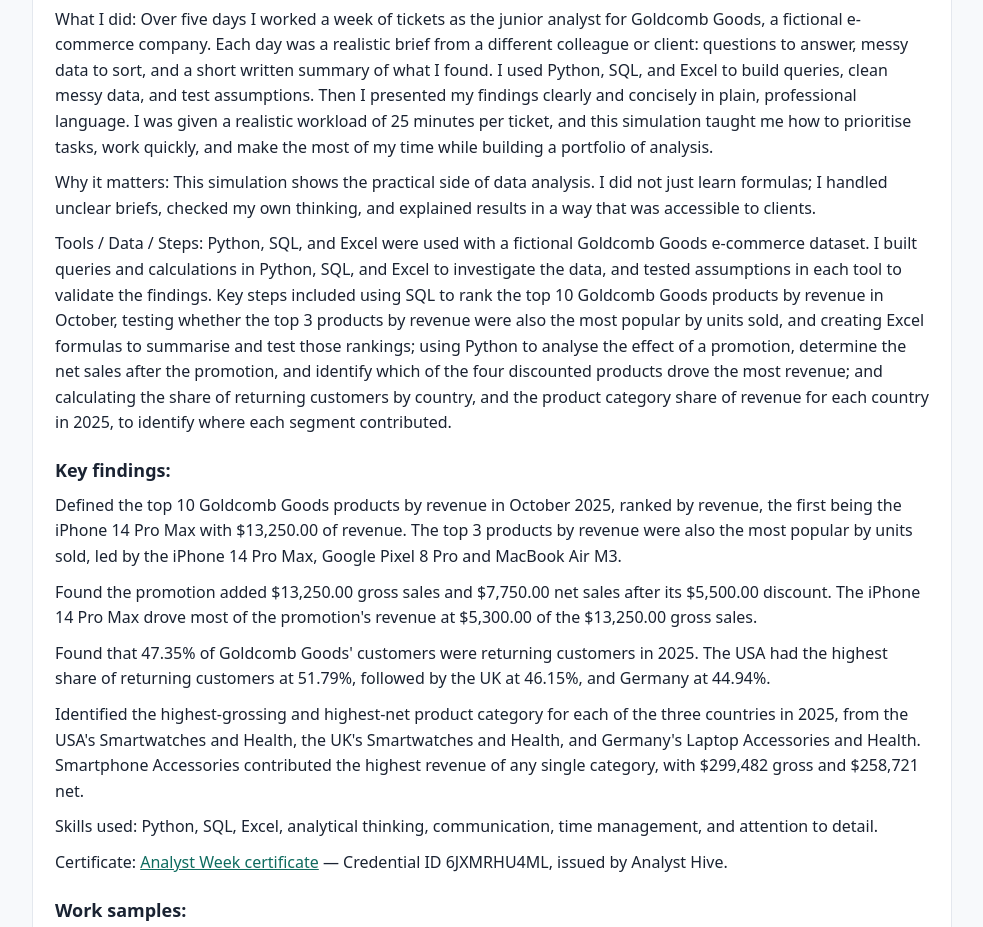
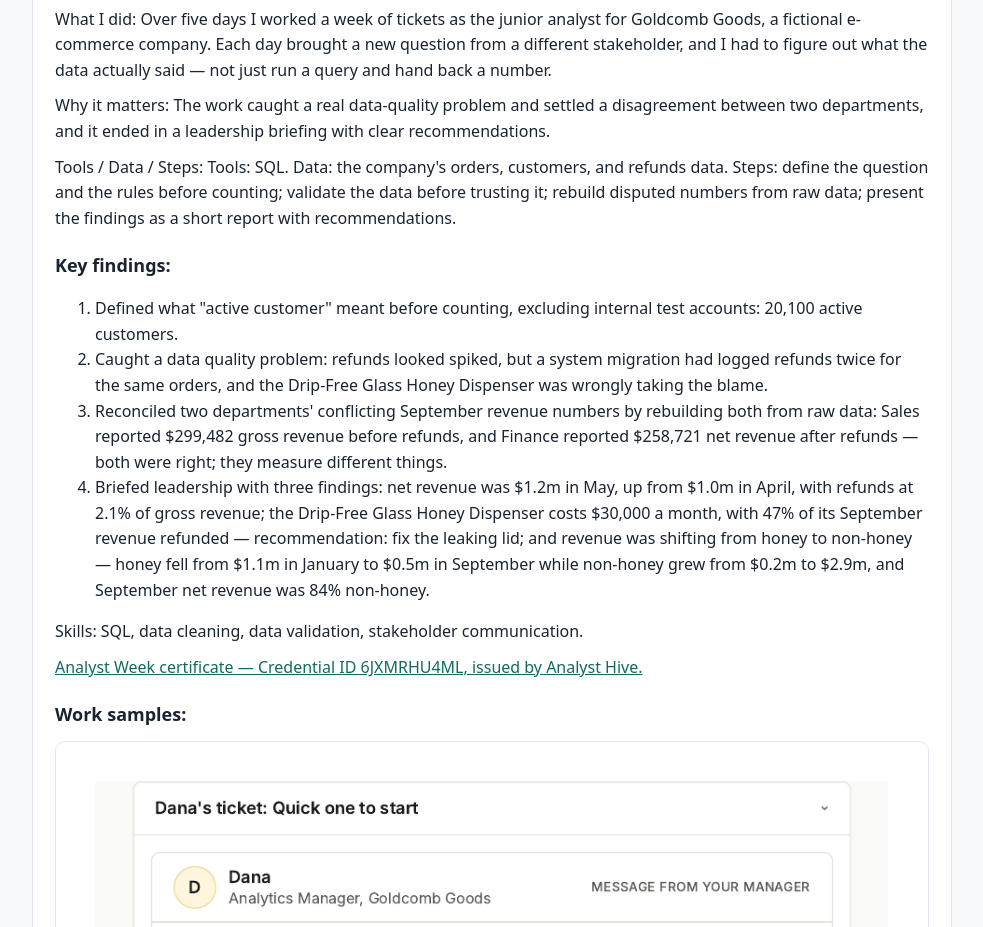
Before and after one commit to dylanmoses235-lang/portfolio, a plain HTML site: page analyst-week.html in a window 1280 px wide. Shown: the part 747-1674 px from the top of the page, without its empty margins (148-1131 px from the left). Drawn offline with Linux system fonts and the light colour scheme.

Commit message:
Fix Analyst Week page: restore the correct content
Updated the description meta tag to focus on SQL usage in the Analyst Week simulation. Added additional details about tasks and findings from the simulation.

```diff
--- a/analyst-week.html
+++ b/analyst-week.html
@@ -4,7 +4,7 @@
 <meta charset="utf-8">
 <meta name="viewport" content="width=device-width, initial-scale=1">
 <title>Analyst Week: Junior Data Analyst Simulation — Dylan Moses</title>
-<meta name="description" content="Analyst Week simulation: a week of data analyst tickets for Goldcomb Goods, using Python, SQL, and Excel.">
+<meta name="description" content="Analyst Week simulation: a week of data analyst tickets for Goldcomb Goods, using SQL.">
 <style>
 :root{--ink:#1a2332;--muted:#5b6472;--line:#e4e8ee;--bg:#f7f9fb;--card:#ffffff;--accent:#0f6b5f;--accent-soft:#e6f2f0;--soon:#9a6b00;--soon-bg:#fdf3dd}
 *{box-sizing:border-box}
@@ -62,24 +62,27 @@ footer.site{padding:26px 0 34px;color:var(--muted);font-size:14px;border-top:1px
 <p><a href="index.html">← Back to home</a></p>
 <section class="project">
 <div class="card">
-<h3>Analyst Week: Junior Data Analyst Simulation</h3><img src="analyst-week-certificate.png" alt="Dylan Moses's Analyst Week certificate from Analyst Hive" style="width:100%;height:auto;display:block;border:1px solid #26303f;border-radius:8px;margin:14px 0 4px">
+<h3>Analyst Week: Junior Data Analyst Simulation</h3>
+<img src="analyst-week-certificate.png" alt="Dylan Moses's Analyst Week certificate from Analyst Hive" style="width:100%;height:auto;display:block;border:1px solid #26303f;border-radius:8px;margin:14px 0 4px">
 <p>Analyst Hive · Completed November 2026. Goldcomb Goods is a fictional company in a simulation — not employment. Performance review verdict: "Ready for week two."</p>
-<p>What I did: Over five days I worked a week of tickets as the junior analyst for Goldcomb Goods, a fictional e-commerce company. Each day was a realistic brief from a different colleague or client: questions to answer, messy data to sort, and a short written summary of what I found. I used Python, SQL, and Excel to build queries, clean messy data, and test assumptions. Then I presented my findings clearly and concisely in plain, professional language. I was given a realistic workload of 25 minutes per ticket, and this simulation taught me how to prioritise tasks, work quickly, and make the most of my time while building a portfolio of analysis.</p>
-<p>Why it matters: This simulation shows the practical side of data analysis. I did not just learn formulas; I handled unclear briefs, checked my own thinking, and explained results in a way that was accessible to clients.</p>
-<p>Tools / Data / Steps: Python, SQL, and Excel were used with a fictional Goldcomb Goods e-commerce dataset. I built queries and calculations in Python, SQL, and Excel to investigate the data, and tested assumptions in each tool to validate the findings. Key steps included using SQL to rank the top 10 Goldcomb Goods products by revenue in October, testing whether the top 3 products by revenue were also the most popular by units sold, and creating Excel formulas to summarise and test those rankings; using Python to analyse the effect of a promotion, determine the net sales after the promotion, and identify which of the four discounted products drove the most revenue; and calculating the share of returning customers by country, and the product category share of revenue for each country in 2025, to identify where each segment contributed.</p>
+<p>What I did: Over five days I worked a week of tickets as the junior analyst for Goldcomb Goods, a fictional e-commerce company. Each day brought a new question from a different stakeholder, and I had to figure out what the data actually said — not just run a query and hand back a number.</p>
+<p>Why it matters: The work caught a real data-quality problem and settled a disagreement between two departments, and it ended in a leadership briefing with clear recommendations.</p>
+<p>Tools / Data / Steps: Tools: SQL. Data: the company's orders, customers, and refunds data. Steps: define the question and the rules before counting; validate the data before trusting it; rebuild disputed numbers from raw data; present the findings as a short report with recommendations.</p>
 <h4>Key findings:</h4>
-<p>Defined the top 10 Goldcomb Goods products by revenue in October 2025, ranked by revenue, the first being the iPhone 14 Pro Max with $13,250.00 of revenue. The top 3 products by revenue were also the most popular by units sold, led by the iPhone 14 Pro Max, Google Pixel 8 Pro and MacBook Air M3.</p>
-<p>Found the promotion added $13,250.00 gross sales and $7,750.00 net sales after its $5,500.00 discount. The iPhone 14 Pro Max drove most of the promotion's revenue at $5,300.00 of the $13,250.00 gross sales.</p>
-<p>Found that 47.35% of Goldcomb Goods' customers were returning customers in 2025. The USA had the highest share of returning customers at 51.79%, followed by the UK at 46.15%, and Germany at 44.94%.</p>
-<p>Identified the highest-grossing and highest-net product category for each of the three countries in 2025, from the USA's Smartwatches and Health, the UK's Smartwatches and Health, and Germany's Laptop Accessories and Health. Smartphone Accessories contributed the highest revenue of any single category, with $299,482 gross and $258,721 net.</p>
-<p>Skills used: Python, SQL, Excel, analytical thinking, communication, time management, and attention to detail.</p>
-<p>Certificate: <a href="https://tools.analysthive.io/analyst-week/c/6jxmrhu4ml">Analyst Week certificate</a> — Credential ID 6JXMRHU4ML, issued by Analyst Hive.</p>
+<ol>
+<li>Defined what "active customer" meant before counting, excluding internal test accounts: 20,100 active customers.</li>
+<li>Caught a data quality problem: refunds looked spiked, but a system migration had logged refunds twice for the same orders, and the Drip-Free Glass Honey Dispenser was wrongly taking the blame.</li>
+<li>Reconciled two departments' conflicting September revenue numbers by rebuilding both from raw data: Sales reported $299,482 gross revenue before refunds, and Finance reported $258,721 net revenue after refunds — both were right; they measure different things.</li>
+<li>Briefed leadership with three findings: net revenue was $1.2m in May, up from $1.0m in April, with refunds at 2.1% of gross revenue; the Drip-Free Glass Honey Dispenser costs $30,000 a month, with 47% of its September revenue refunded — recommendation: fix the leaking lid; and revenue was shifting from honey to non-honey — honey fell from $1.1m in January to $0.5m in September while non-honey grew from $0.2m to $2.9m, and September net revenue was 84% non-honey.</li>
+</ol>
+<p>Skills: SQL, data cleaning, data validation, stakeholder communication.</p>
+<p><a href="https://tools.analysthive.io/analyst-week/c/6jxmrhu4ml">Analyst Week certificate — Credential ID 6JXMRHU4ML, issued by Analyst Hive.</a></p>
 <h4>Work samples:</h4>
-<figure class="thumb"><img src="analyst-week-day1.png" alt="Analyst Week Day 1 work sample: Excel workbook ranking the top 10 Goldcomb Goods products by revenue in October 2025, with the iPhone 14 Pro Max first at $13,250.00"><figcaption>Day 1: Excel workbook ranking the top 10 Goldcomb Goods products by revenue in October 2025, with the iPhone 14 Pro Max first at $13,250.00.</figcaption></figure>
-<figure class="thumb"><img src="analyst-week-day2.png" alt="Analyst Week Day 2 work sample: SQL query calculating the effect of the Goldcomb Goods promotion, with a $5,500.00 discount"><figcaption>Day 2: SQL query calculating the effect of the Goldcomb Goods promotion, with a $5,500.00 discount.</figcaption></figure>
-<figure class="thumb"><img src="analyst-week-day3.png" alt="Analyst Week Day 3 work sample: SQL query calculating the share of returning Goldcomb Goods customers in 2025, with the USA highest at 51.79%"><figcaption>Day 3: SQL query calculating the share of returning Goldcomb Goods customers in 2025, with the USA highest at 51.79%.</figcaption></figure>
-<figure class="thumb"><img src="analyst-week-day4.png" alt="Analyst Week Day 4 work sample: Python notebook calculating each product category's share of Goldcomb Goods revenue by country in 2025, with Smartphone Accessories highest at $299,482 gross and $258,721 net"><figcaption>Day 4: Python notebook calculating each product category's share of revenue by country, with Smartphone Accessories highest at $299,482 vs $266,789 vs $258,721 net.</figcaption></figure>
-<figure class="thumb"><img src="analyst-week-day5.png" alt="Analyst Week Day 5 work sample: Analysis of Goldcomb Goods' top 3 products by revenue and units sold in October 2025, showing that the iPhone 14 Pro Max, Google Pixel 8 Pro and MacBook Air M3 led on both measures"><figcaption>Day 5: Analysis of the top 3 Goldcomb Goods products by revenue and units sold, showing that the iPhone 14 Pro Max, Google Pixel 8 Pro and MacBook Air M3 led on both measures.</figcaption></figure>
+<figure class="thumb"><img src="analyst-week-day1.png" alt="Analyst Week Day 1 work sample"><figcaption>Day 1 — First ticket: how many customers? First count, 49,478 (later corrected).</figcaption></figure>
+<figure class="thumb"><img src="analyst-week-day2.png" alt="Analyst Week Day 2 work sample"><figcaption>Day 2 — The real customer count: 20,100 active customers.</figcaption></figure>
+<figure class="thumb"><img src="analyst-week-day3.png" alt="Analyst Week Day 3 work sample"><figcaption>Day 3 — The refund spike: 221 refunds in September, 55 orders refunded twice.</figcaption></figure>
+<figure class="thumb"><img src="analyst-week-day4.png" alt="Analyst Week Day 4 work sample"><figcaption>Day 4 — Reconciling Sales and Finance: $299,482 vs $266,789 vs $258,721 net.</figcaption></figure>
+<figure class="thumb"><img src="analyst-week-day5.png" alt="Analyst Week Day 5 work sample"><figcaption>Day 5 — First report: monthly net revenue, June–September 2026.</figcaption></figure>
 </div>
 </section>
 </div>
```
